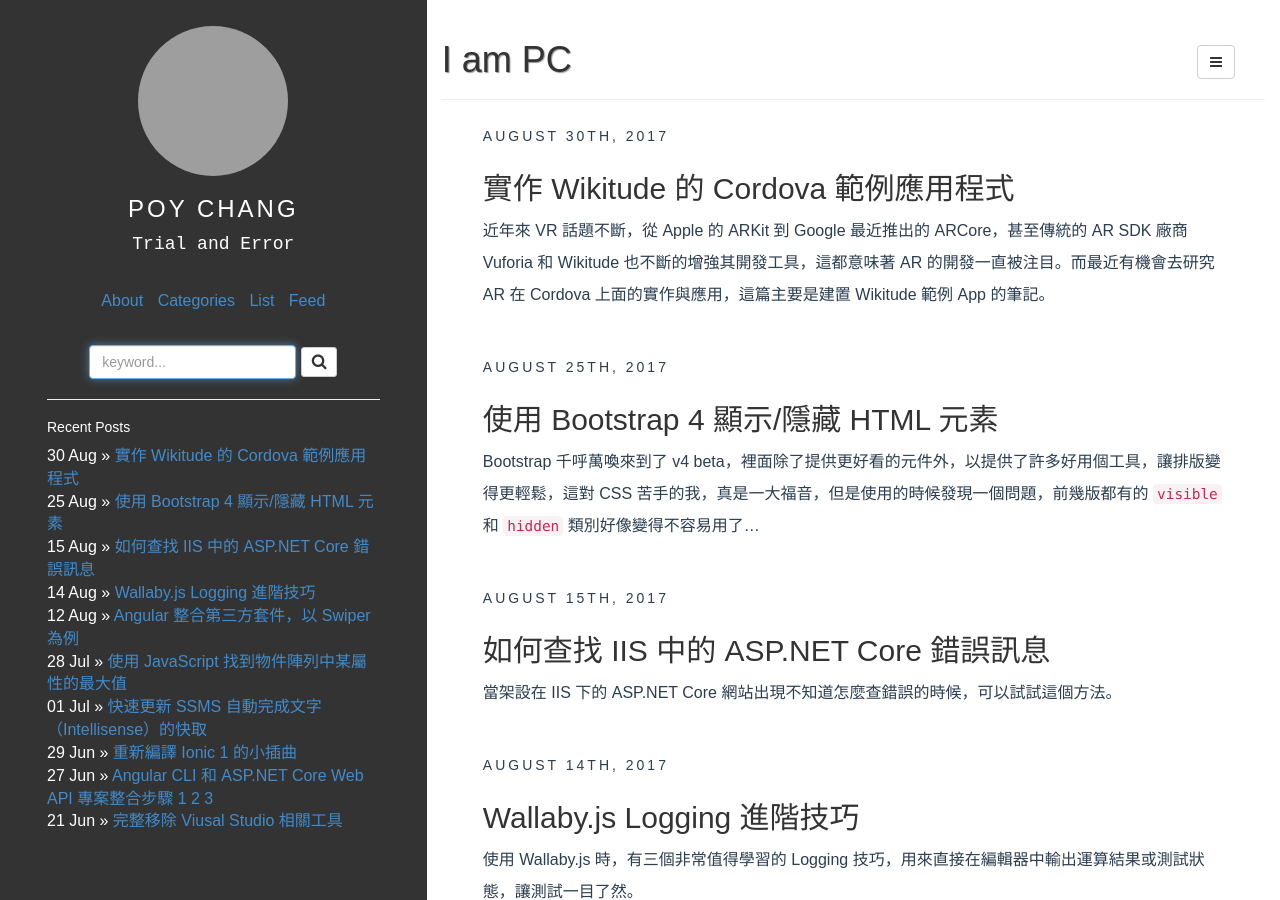
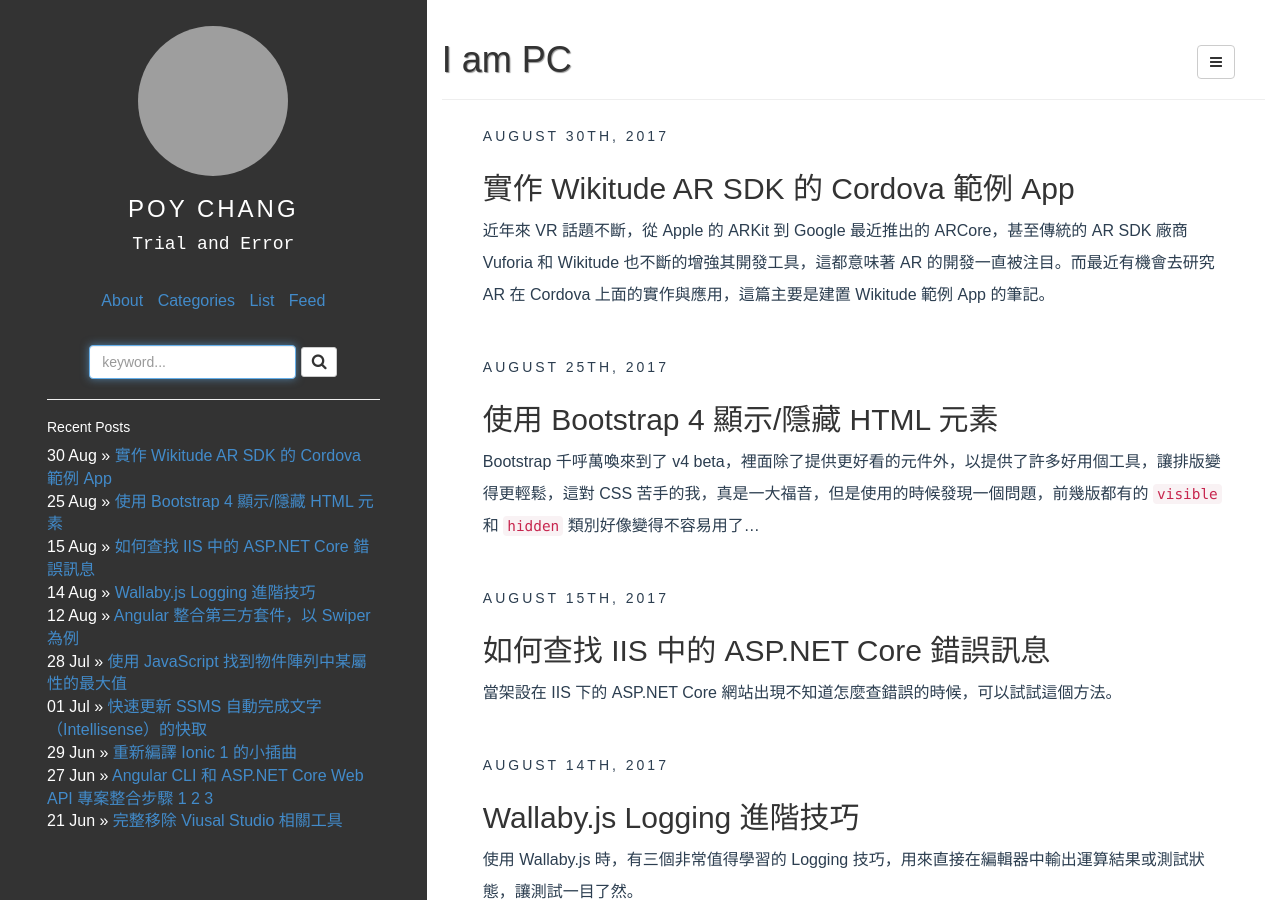
Before and after one commit to poychang/poychang.github.io, a Jekyll site: the page built from index.html, in a window 1280 px wide and 900 px high. Built offline with Jekyll 4.4.1, drawn with Linux system fonts in a browser that asks for light colours; some web fonts are replaced; the list of posts is cut into pages by our own code; grey boxes are pictures that could not be loaded.

Commit message:
alter post

```diff
--- a/_posts/2017-08-30-cordova-with-wikitude-vr-sdk.md
+++ b/_posts/2017-08-30-cordova-with-wikitude-vr-sdk.md
@@ -1,6 +1,6 @@
 ---
 layout: post
-title: 實作 Wikitude 的 Cordova 範例應用程式
+title: 實作 Wikitude AR SDK 的 Cordova 範例 App
 date: 2017-08-30 21:57
 author: Poy Chang
 comments: true
```
